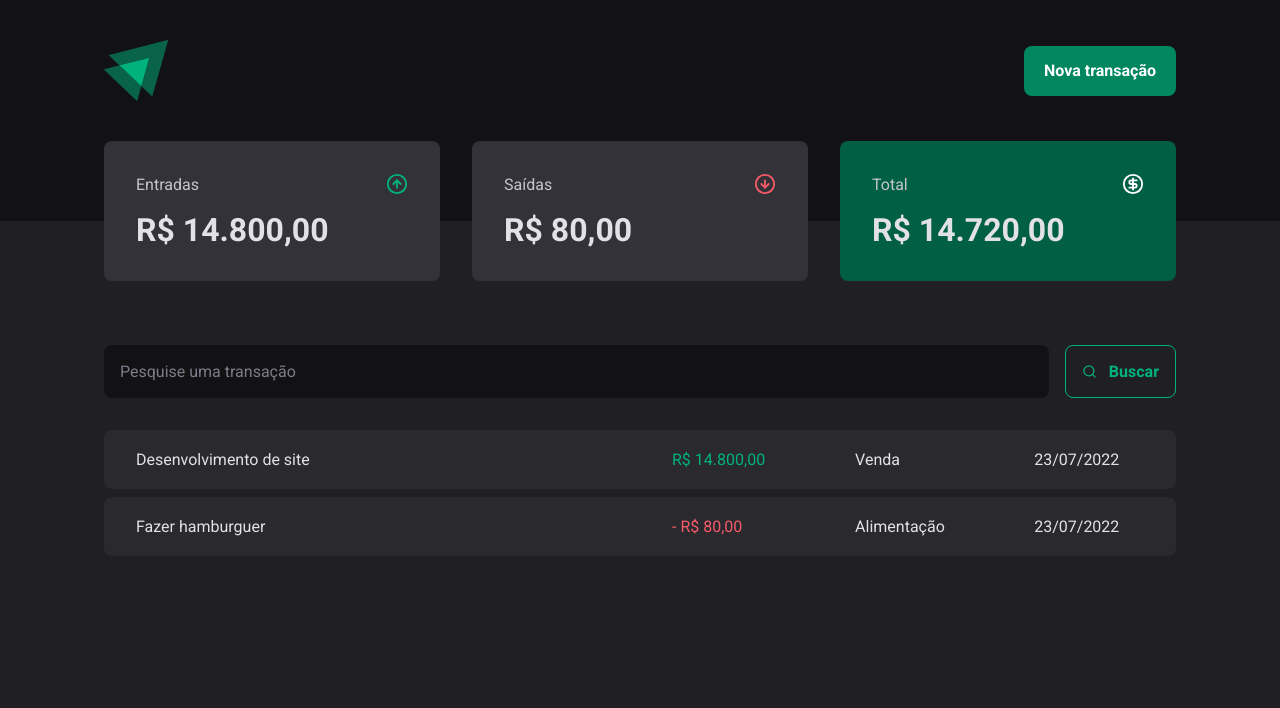
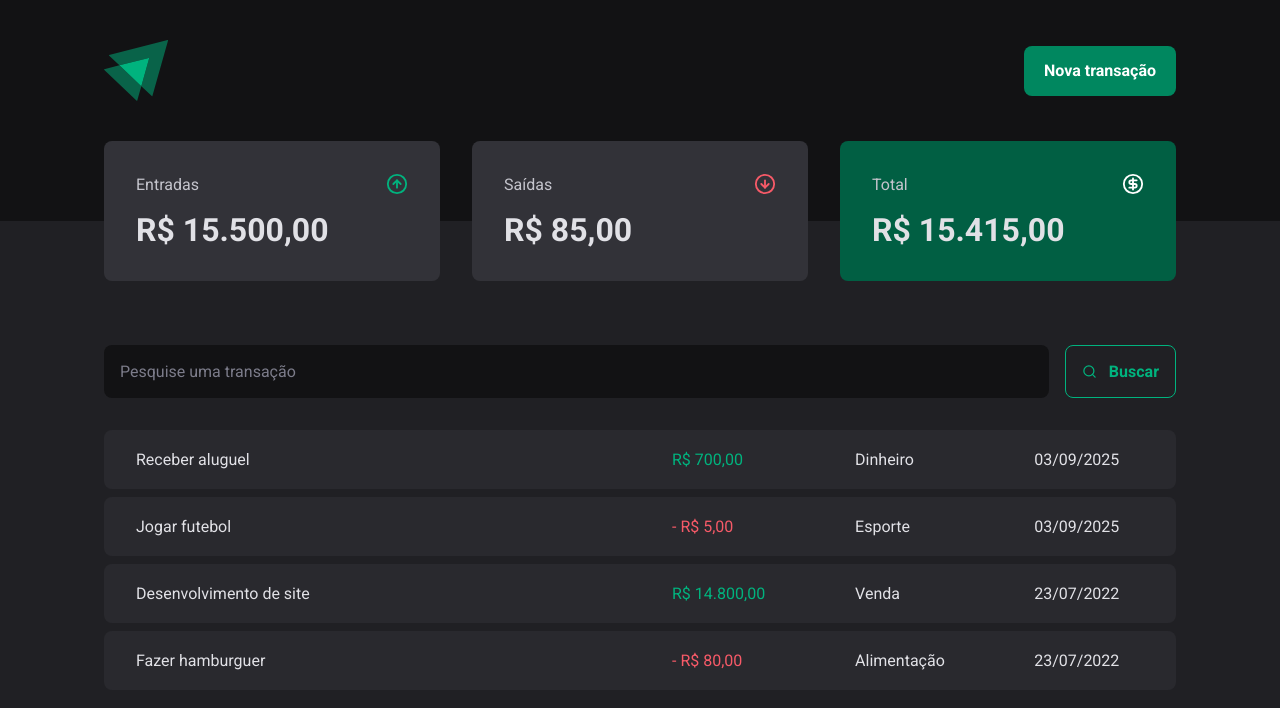
Before and after one commit to ViniciusBaylet/dt-money, a React (Vite) app: page / in a window 1280 px wide. Shown: the top 708 px of the page. Built offline with nearby package versions, Linux system fonts and the light colour scheme; data requests are answered from the project's data file.

Commit message:
criando nova transação

```diff
--- a/server.json
+++ b/server.json
@@ -15,6 +15,22 @@
       "category": "Alimentação",
       "price": 80,
       "createdAt": "2022-07-23T19:30:44.505Z"
+    },
+    {
+      "description": "Jogar futebol",
+      "price": 5,
+      "category": "Esporte",
+      "type": "outcome",
+      "createdAt": "2025-09-03T20:10:39.365Z",
+      "id": 3
+    },
+    {
+      "description": "Receber aluguel",
+      "price": 700,
+      "category": "Dinheiro",
+      "type": "income",
+      "createdAt": "2025-09-03T20:17:51.861Z",
+      "id": 4
     }
   ]
 }
--- a/src/components/NewTransactionModal/index.tsx
+++ b/src/components/NewTransactionModal/index.tsx
@@ -4,6 +4,8 @@ import { ArrowDownCircle, ArrowUpCircle, X } from 'lucide-react';
 import z from 'zod';
 import { Controller, useForm } from 'react-hook-form';
 import { zodResolver } from '@hookform/resolvers/zod';
+import { useContext } from 'react';
+import { TransactionsContext } from '../../contexts/TransactionContext';
 
 const newTransactionFormSchema = z.object({
     description: z.string(),
@@ -16,12 +18,23 @@ type NewTransactionFormInputs = z.infer<typeof newTransactionFormSchema>;
 
 export function NewTransactionModal() {
 
-    const { register, handleSubmit, formState: { isSubmitting }, control } = useForm<NewTransactionFormInputs>({
+    const { createTransaction } = useContext(TransactionsContext);
+
+    const { register, handleSubmit, formState: { isSubmitting }, control, reset } = useForm<NewTransactionFormInputs>({
         resolver: zodResolver(newTransactionFormSchema)
     });
 
-    function handleCreateNewTransaction(data: NewTransactionFormInputs) {
-        console.log(data);
+    async function handleCreateNewTransaction(data: NewTransactionFormInputs) {
+        const { description, price, category, type } = data;
+
+        createTransaction({
+            description,
+            price,
+            category,
+            type
+        })
+
+        reset();
     }
 
     return (
@@ -29,6 +42,7 @@ export function NewTransactionModal() {
             <Overlay />
             <Content>
                 <Dialog.Title>Nova Transação</Dialog.Title>
+                <Dialog.DialogDescription />
 
                 <CloseButton>
                     <X size={20} />
--- a/src/contexts/TransactionContext.tsx
+++ b/src/contexts/TransactionContext.tsx
@@ -11,9 +11,17 @@ interface Transaction {
     createdAt: string;
 }
 
+interface CreateTransactionInput {
+    description: string;
+    price: number;
+    category: string;
+    type: 'income' | 'outcome';
+}
+
 interface TransactionContextType {
     transactions: Transaction[];
     fetchTransactions: (query?: string) => Promise<void>;
+    createTransaction: (data: CreateTransactionInput) => Promise<void>;
 }
 
 export const TransactionsContext = createContext({} as TransactionContextType);
@@ -28,6 +36,8 @@ export function TransactionsProvider({ children }: TransactionsProviderProps) {
     async function fetchTransactions(query?: string) {
         const response = await api.get('/transactions', {
             params: {
+                _sort: 'createdAt',
+                _order: 'desc',
                 q: query,
             }
         });
@@ -35,12 +45,28 @@ export function TransactionsProvider({ children }: TransactionsProviderProps) {
         setTransactions(response.data);
     }
 
+    async function createTransaction(data: CreateTransactionInput) {
+        const { description, price, category, type } = data;
+
+        const response = await api.post('transactions', {
+            description,
+            price,
+            category,
+            type,
+            createdAt: new Date()
+        })
+
+        // setTransactions([...transactions, response.data]);
+        setTransactions(state => [response.data, ...state]);
+
+    }
+
     useEffect(() => {
         fetchTransactions();
     }, []);
 
     return (
-        <TransactionsContext.Provider value={{ transactions, fetchTransactions }}>
+        <TransactionsContext.Provider value={{ transactions, fetchTransactions, createTransaction }}>
             {children}
         </TransactionsContext.Provider>
     )
```
Also changed, not shown: 1 other file (tests, documents, lock files or other folders). Lines whose indentation alone changed are shown as unchanged.
